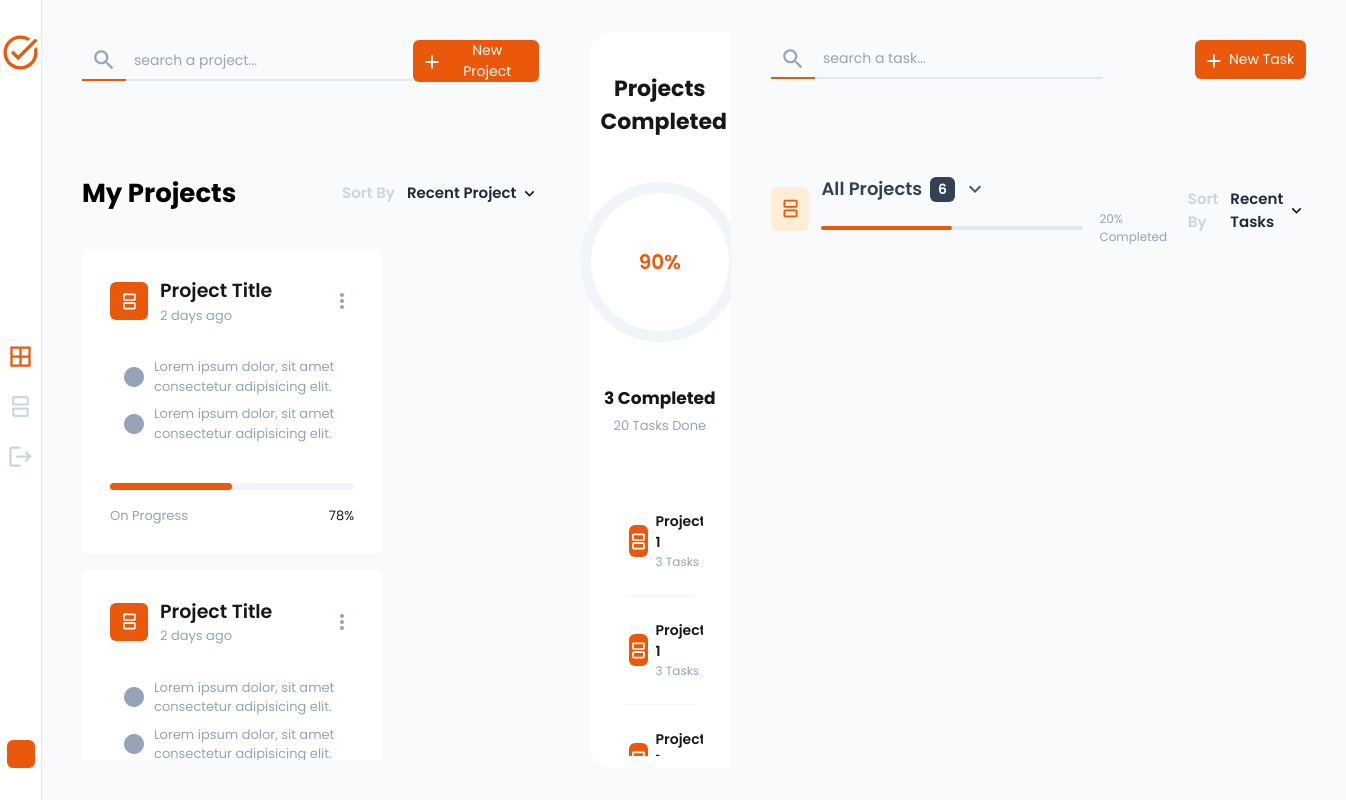
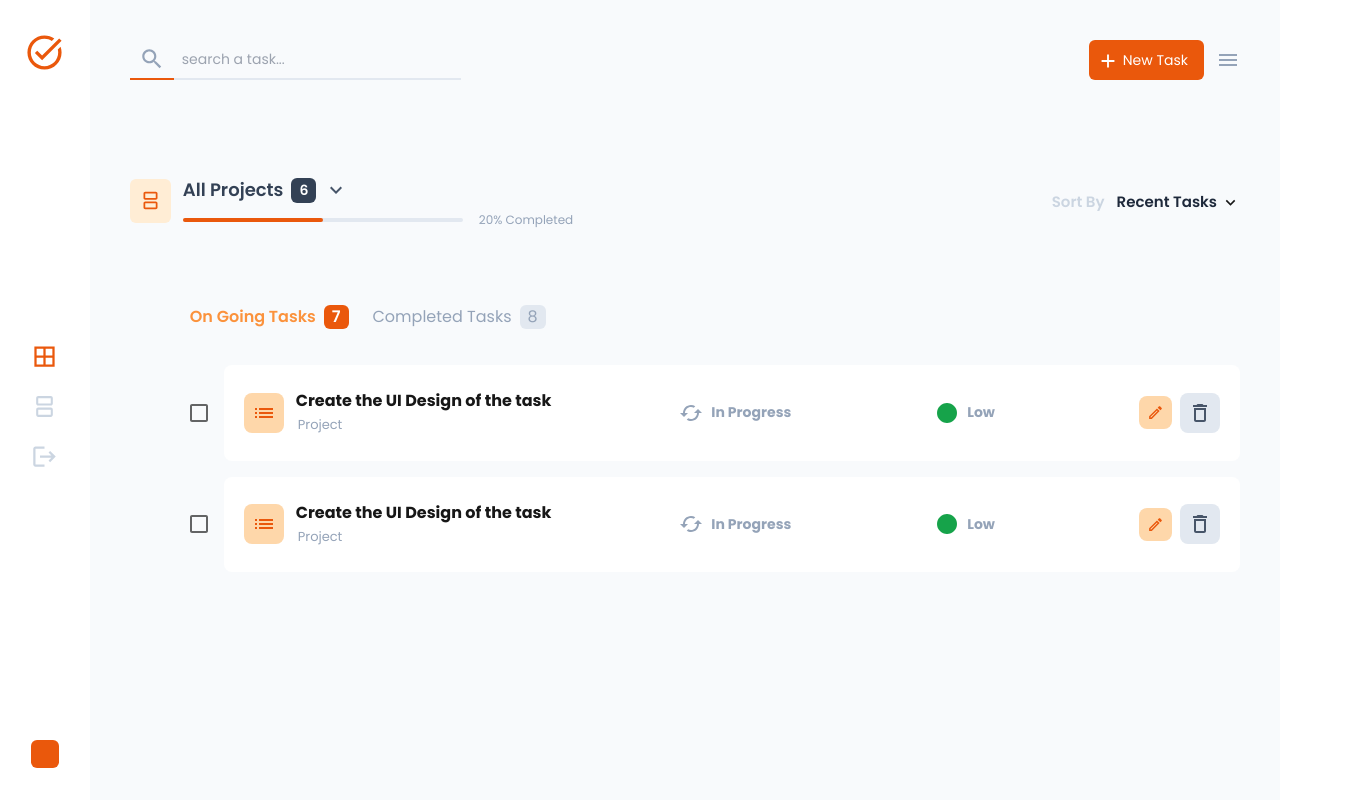
Before and after one commit to Devaraju93/ProjectManager, a Next.js app: page / in a window 1280 px wide. Shown: the whole page, 1346 px wide, since content can reach past the window. Built offline with nearby package versions, Linux system fonts and the light colour scheme.

Commit message:
made responsive of all the pages

```diff
--- a/app/Components/sidebar.tsx
+++ b/app/Components/sidebar.tsx
@@ -6,7 +6,7 @@
 
 function Sidebar() {
   return (
-    <div className="w-[97px] max-h-screen py-8 bg-white flex flex-col items-center justify-between border-r">
+    <div className="w-[97px] max-h-screen py-8 bg-white flex flex-col items-center justify-between max-[940px]:hidden">
       <Logo />
       <Menu />
       <Profile/>
--- a/app/Pages/AllProjects/Components/AllProjectsSection.tsx
+++ b/app/Pages/AllProjects/Components/AllProjectsSection.tsx
@@ -3,7 +3,7 @@
 
 function AllProjectsSection() {
     return (
-      <ul className=" h-[78%] overflow-auto flex gap-4 flex-wrap mt-6">
+      <ul className=" h-[78%] overflow-auto flex gap-4 flex-wrap mt-6 max-sm:grid max-sm:grid-cols-1 ">
         <SingleProjectCard />
         <SingleProjectCard />
         <SingleProjectCard />
--- a/app/Pages/AllProjects/Components/ProjectsHeader.tsx
+++ b/app/Pages/AllProjects/Components/ProjectsHeader.tsx
@@ -1,6 +1,7 @@
 import React from "react";
 import SearchIcon from "@mui/icons-material/Search";
 import AddIcon from "@mui/icons-material/Add";
+import MenuIcon from '@mui/icons-material/Menu';
 
 function ProjectsHeader() {
   return (
@@ -21,7 +22,7 @@
         />
       </div>
       {/* search input */}
-      <div className="border-b-2 border-slate-200">
+      <div className="border-b-2 w-[67%] border-slate-200">
         <input
           placeholder="search a project..."
           className="p-2 bg-transparent text-[14px] outline-none"
@@ -33,13 +34,16 @@
 
 function AddProjectButton() {
   return(
-  <button className="bg-orange-600 text-white px-2 pr-3  text-[14px] rounded-md  flex gap-1 items-center">
+    <div className="flex gap-3 items-center">
+  <button className="bg-orange-600 text-white px-2 pr-3 p-2 text-[14px] rounded-md  flex gap-1 items-center max-sm:pr-2">
 <AddIcon
 className="mt-[2px]"
 sx={{fontSize: "22px" }}
 />
-<span>New Project</span>
+<span className="max-sm:hidden">New Project</span>
   </button>
+  <MenuIcon className="text-slate-400 h-9 cursor-pointer hidden max-[940px]:block"/>
+  </div>
   )
 }
 
--- a/app/Pages/AllProjects/Components/ProjectsSubHeader.tsx
+++ b/app/Pages/AllProjects/Components/ProjectsSubHeader.tsx
@@ -11,13 +11,13 @@
 }
 
 function MyProjectsText() {
-    return <p className="text-[26px] font-bold text-black">My Projects</p>;
+    return <p className="text-[26px] font-bold text-black max-sm:text-[23px] ">My Projects</p>;
   }
 
 
 function SortByButton() {
   return (
-    <div className="flex text-[15px] font-semibold gap-3">
+    <div className="flex text-[15px] font-semibold gap-3 max-sm:text-[14px] max-sm:gap-1">
       <span className="text-slate-300">Sort By</span>
       <div className="flex gap-1 items-center cursor-pointer">
         <span className="text-slate-800">Recent Project</span>
--- a/app/Pages/AllProjects/Components/SingleProjectCard.tsx
+++ b/app/Pages/AllProjects/Components/SingleProjectCard.tsx
@@ -6,7 +6,7 @@
 
 function SingleProjectCard() {
   return (
-    <li className="w-[300px]  flex flex-col gap-8 rounded-lg p-7 bg-white">
+    <li className="w-[300px]  max-md:w-[96%] flex flex-col gap-8 rounded-lg p-7 bg-white">
       <ProjectCardHeader />
       <ProjectCardBody />
       <ProjectCardFooter />
--- a/app/Pages/AllProjects/Components/StatsRightSideBar.tsx
+++ b/app/Pages/AllProjects/Components/StatsRightSideBar.tsx
@@ -3,7 +3,7 @@
 
 function StatsRightSideBar() {
   return (
-    <div className="w-[22%] flex justify-end items-center">
+    <div className="w-[22%] flex justify-end items-center max-lg:hidden">
       {/* White Background */}
       <div className="h-[92%] w-[94%] bg-white rounded-l-3xl p-3 flex flex-col ">
         {/* header */}
--- a/app/Pages/AllTasks/AllTasks.tsx
+++ b/app/Pages/AllTasks/AllTasks.tsx
@@ -1,12 +1,14 @@
 import TasksHeader from "./Components/TasksHeader";
+import TasksList from "./Components/TasksList";
 import TasksSubHeader from "./Components/TasksSubHeader";
 
 
 function AllTasksContainer (){
     return(
-        <div className="bg-slate-50 w-full p-10">
+        <div className="bg-slate-50 w-full p-10 max-sm:p-8 max:sm:py-9">
         <TasksHeader/>
         <TasksSubHeader/>
+        <TasksList/>
         </div>
     )
 }
--- a/app/Pages/AllTasks/Components/TasksHeader.tsx
+++ b/app/Pages/AllTasks/Components/TasksHeader.tsx
@@ -1,5 +1,6 @@
 import SearchIcon from "@mui/icons-material/Search";
 import AddIcon from "@mui/icons-material/Add";
+import MenuIcon from '@mui/icons-material/Menu';
 
 function TasksHeader() {
   return (
@@ -32,14 +33,16 @@
 
 function AddProjectButton() {
   return (
-<button  className="bg-orange-600 text-white px-2 pr-3  text-[14px] rounded-md  flex gap-1 items-center">
-<AddIcon
-className="mt-[2px]"
-sx={{fontSize:"22px"}}
-/>
-<span>New Task</span>
-</button>
-  )
+    <div className="flex gap-3 items-center ">
+    <button className="bg-orange-600 text-white p-2 text-[14px] rounded-md  flex gap-1 items-center">
+      <AddIcon className="mt-[2px]" sx={{ fontSize: "22px" }} />
+      <span className="max-sm:hidden pr-2">New Task</span>
+    </button>
+    <MenuIcon
+    className="text-slate-400 h-9 cursor-pointer hidden max-sm:block"
+    />
+    </div>
+  );
 }
 
 export default TasksHeader;
--- a/app/Pages/AllTasks/Components/TasksList.tsx
+++ b/app/Pages/AllTasks/Components/TasksList.tsx
@@ -4,11 +4,11 @@
 import Checkbox from "@mui/material/Checkbox";
 import CachedIcon from "@mui/icons-material/Cached";
 import EditOutlinedIcon from "@mui/icons-material/EditOutlined";
-import ListIcon from '@mui/icons-material/List';
+import ListIcon from "@mui/icons-material/List";
 
 function TasksList() {
   return (
-    <div className="ml-12 mt-11  flex-col flex gap-4">
+    <div className="ml-12   max-sm:ml-0 mt-11  flex-col flex gap-4">
       <Tabs />
       <div className="flex flex-col gap-4">
         <SingleTask />
@@ -23,11 +23,15 @@
     <div className="flex items-center gap-6 ml-3 mt-8 mb-5">
       <div className="flex gap-2 text-orange-400 font-semibold">
         <span>On Going Tasks</span>
-        <span className="bg-orange-600 text-white px-2 rounded-md">7</span>
+        <span className="bg-orange-600 text-white px-2 rounded-md max-[420px]:hidden">
+          7
+        </span>
       </div>
       <div className="text-slate-400 flex gap-2 items-center">
         <span>Completed Tasks</span>
-        <span className="bg-slate-200 px-2 rounded-md">8</span>
+        <span className="bg-slate-200 px-2 rounded-md  max-[420px]:hidden ">
+          8
+        </span>
       </div>
     </div>
   );
@@ -35,17 +39,17 @@
 
 function SingleTask() {
   return (
-    <div className="flex gap-2 items-center">
+    <div className="flex gap-1 items-center">
       <Checkbox />
-      <div className="w-full bg-white rounded-lg border-slate-100 flex gap-3 items-center justify-between p-5 py-6  ">
-        <div className="flex gap-3 items-center">{/* Wallet Icon */}</div>
-        <div className="bg-orange-200 rounded-lg p-2 flex items-center justify-center">
-          <ListIcon className="text-orange-600" />
-        </div>
-        <div>
+      <div className="w-full bg-white rounded-lg border-slate-100 flex gap-3 items-center justify-between p-5 py-6 max-sm:p-4 ">
+        <div className="flex gap-3 items-center">
+          {/* Wallet Icon */}
+          <div className="bg-orange-200 rounded-lg p-2 flex items-center justify-center ">
+            <ListIcon className="text-orange-600" />
+          </div>
           {/* Wallet Name */}
           <div className="flex flex-col">
-            <span className="font-bold hover:text-orange-600 cursor-pointer">
+            <span className="font-bold hover:text-orange-600 cursor-pointer max-sm:text-sm">
               Create the UI Design of the task
             </span>
             <div className="flex">
@@ -56,14 +60,14 @@
           </div>
         </div>
 
-        {/* Status */}
         <div className="flex gap-36 font-bold items-center">
-          <div className="flex gap-2 items-center">
+          {/* Status */}
+          <div className="flex gap-2 items-center max-[770px]:hidden">
             <CachedIcon className="text-[24px] text-slate-400" />
             <span className="text-[14px] text-slate-400 ">In Progress</span>
           </div>
           {/* Priority */}
-          <div className="flex gap-2 items-center">
+          <div className="flex gap-2 items-center max-[940px]:hidden">
             <CircleIcon className="text-[10px] text-green-600" />
             <span className="text-[14px] text-slate-400">Low</span>
           </div>
--- a/app/Pages/AllTasks/Components/TasksSubHeader.tsx
+++ b/app/Pages/AllTasks/Components/TasksSubHeader.tsx
@@ -12,7 +12,7 @@
 
 function MyProjectsText() {
   return (
-    <div className="flex items-center gap-3">
+    <div className="flex items-center gap-3 max-sm:gap-2">
       {/* Project Icon */}
       <div className="w-[41px] -mt-1 flex justify-center items-center h-[44px] rounded-md bg-orange-100 ">
         <SplitscreenIcon
@@ -21,11 +21,11 @@
         />
       </div>
 
-      <ul className="flex flex-col gap-[7px]">
+      <ul className="flex flex-col gap-[7px] max-sm:gap-[10px]">
         <li className="text-[17px] font-semibold flex gap-2 items-center">
           <div className="text-slate-700 flex gap-2 items-center ">
             <span className="text-lg">All Projects</span>
-            <span className="bg-slate-700  text-white text-[14px] p-[2px] px-2 rounded-md">
+            <span className="bg-slate-700  text-white text-[14px] p-[2px] px-2 rounded-md max-[420px]:hidden">
               6
             </span>
           </div>
@@ -33,10 +33,10 @@
         </li>
 
         <div className="flex gap-1 items-center">
-          <li className="text-[12px] h-[4px] w-[280px] bg-slate-200 rounded-md overflow-auto">
+          <li className="text-[12px] h-[4px] w-[280px] max-sm:w-[170px] max-[420px]:w-[130px] bg-slate-200 rounded-md overflow-auto">
             <div className="w-1/2  h-[100%] bg-orange-600 rounded-r-xl"></div>
           </li>
-          <p className="text-[12px] text-slate-400 ml-3 "> 20% Completed</p>
+          <p className="text-[12px] text-slate-400 ml-3 max-sm:hidden "> 20% Completed</p>
         </div>
       </ul>
     </div>
@@ -45,7 +45,7 @@
 
 function SortByButton() {
   return (
-    <div className="flex text-[15px] font-semibold gap-3">
+    <div className="flex max-sm:flex-col text-[15px]  max-sm:gap-1  font-semibold gap-3">
       <span className="text-slate-300">Sort By</span>
       <div className="flex gap-1 items-center cursor-pointer">
         <span className="text-slate-800">Recent Tasks</span>
--- a/app/page.tsx
+++ b/app/page.tsx
@@ -1,15 +1,20 @@
+/* eslint-disable @typescript-eslint/no-unused-vars */
 import Sidebar from "./Components/Sidebar";
 import React from "react";
+import { useCallback,useState } from "react";
 import AllProjects from "./Pages/AllProjects/AllProjects";
 import AllTasksContainer from "./Pages/AllTasks/AllTasks";
 
 export default function Home() {
+  const handleChange =(value: string) => {
+    console.log("Input Changed: ", value);
+  }
   return (
   <div className="flex w-full h-screen poppins bg-white">
     {/* sidebar */}
     <Sidebar/>
     {/* All Projects Page */}
-    <AllProjects/>
+    {/* <AllProjects/>  */}
     <AllTasksContainer/>
     </div>
   )
--- a/package.json
+++ b/package.json
@@ -14,6 +14,7 @@
     "@mui/icons-material": "^6.1.2",
     "@mui/material": "^6.1.2",
     "next": "14.2.14",
+    "punycode": "^2.3.1",
     "react": "^18",
     "react-dom": "^18"
   },
```
Also changed, not shown: 1 other file (tests, documents, lock files or other folders).
